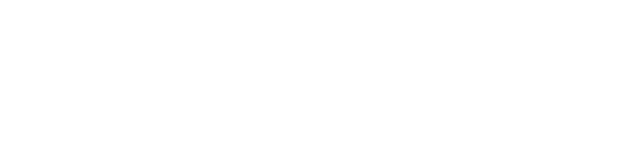
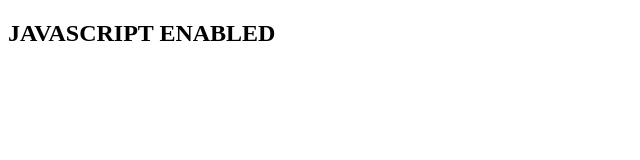
Before and after one commit to Kareem24/awesome-books, a website: page index.html in a window 1280 px wide. Shown: the whole page, without its empty margins (0-640 px from the left). Drawn offline with Linux system fonts and the light colour scheme.

Commit message:
link the files together in the html

```diff
--- a/index.html
+++ b/index.html
@@ -4,6 +4,8 @@
     <meta charset="UTF-8" />
     <meta name="viewport" content="width=device-width, initial-scale=1.0" />
     <title>Document</title>
+    <script src="./js/index.js" defer></script>
+    <link rel="stylesheet" href="./css/index.css" />
   </head>
   <body></body>
 </html>
```
